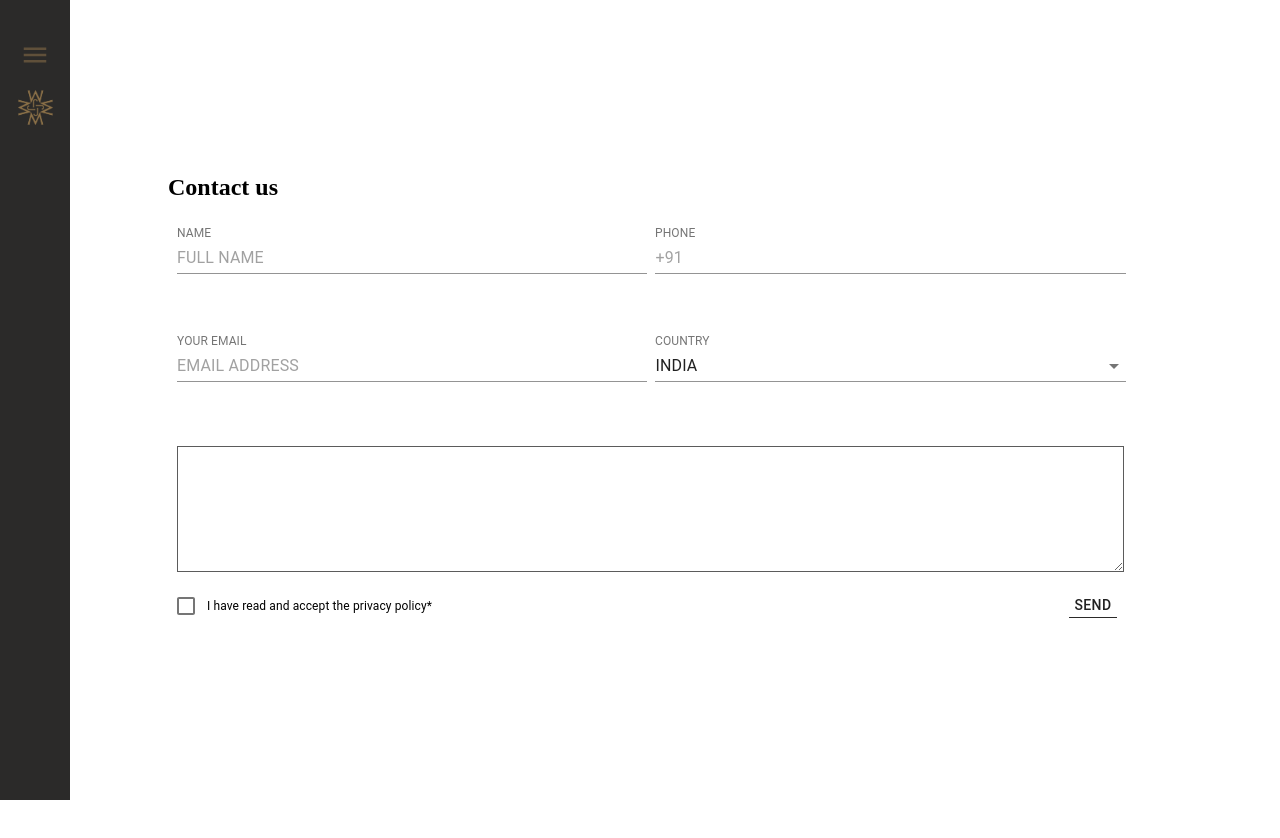
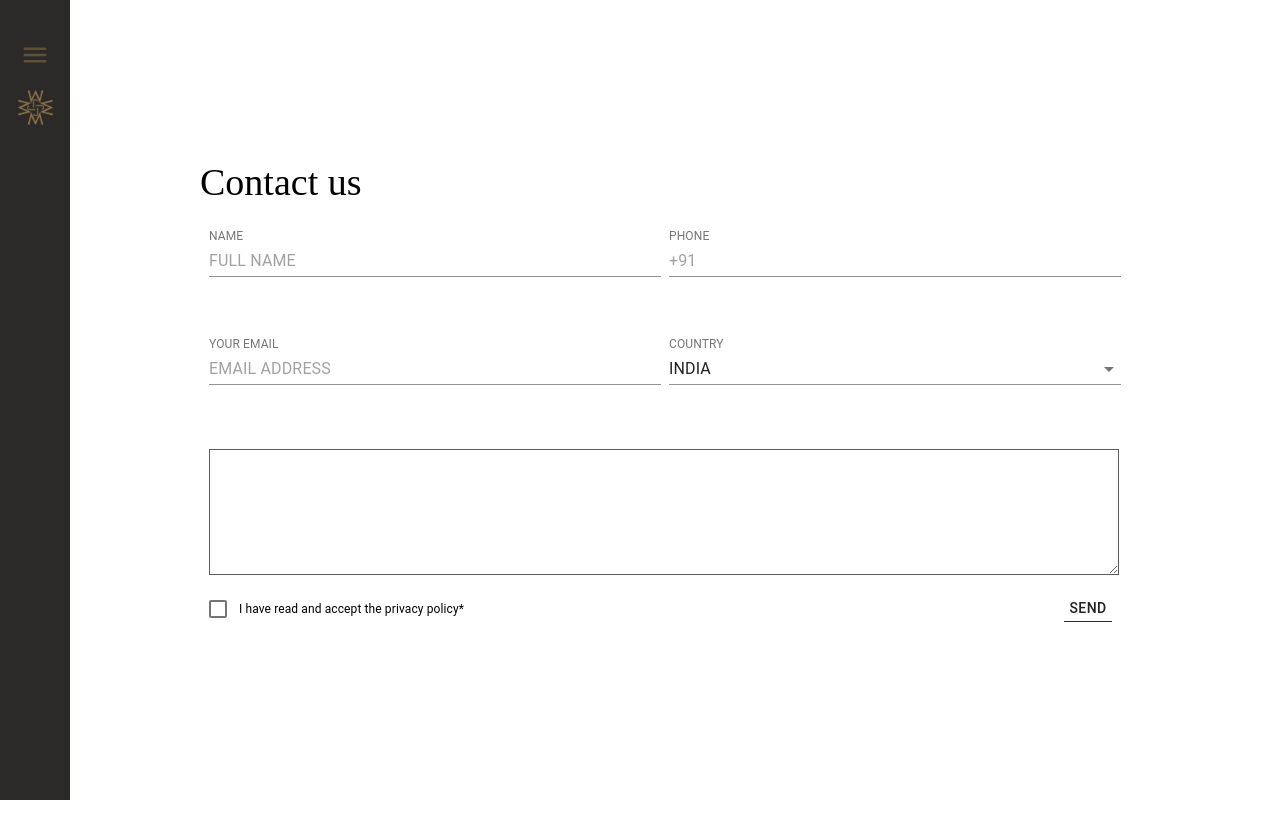
Before and after one commit to Takhine/jewels-by-mala, a React (Create React App) app: page /contact in a window 1280 px wide. After the commit the page ends 800 px from the top, so only its background shows below. Built offline with nearby package versions, Linux system fonts and the light colour scheme.

Commit message:
Font changes

```diff
--- a/src/pages/Contact.js
+++ b/src/pages/Contact.js
@@ -46,7 +46,7 @@ const Contact = () => {
             <div className="contact-box">
                 <h2>Contact us</h2>
                 <Grid className="contact-grid" container spacing={2}>
-                    <Grid className="contact-field-container" item xs={6}>
+                    <Grid className="contact-field-container" item xs={12} sm={6}>
                         <TextField
                             className="contact-field"
                             label="Name"
@@ -57,7 +57,7 @@ const Contact = () => {
                             }}
                         />
                     </Grid>
-                    <Grid className="contact-field-container" item xs={6}>
+                    <Grid className="contact-field-container" item xs={12} sm={6}>
                         <TextField
                             id="standard-name"
                             label="Phone"
@@ -69,7 +69,7 @@ const Contact = () => {
                         />
                     </Grid>
 
-                    <Grid className="contact-field-container" item xs={6}>
+                    <Grid className="contact-field-container" item xs={12} sm={6}>
                         <TextField
                             id="standard-name"
                             label="Your Email"
@@ -80,7 +80,7 @@ const Contact = () => {
                             }}
                         />
                     </Grid>
-                    <Grid className="contact-field-container" item xs={6}>
+                    <Grid className="contact-field-container" item xs={12} sm={6}>
                         <TextField
                             id="standard-select-currency"
                             select
--- a/src/static/scss/layout/_navigation.scss
+++ b/src/static/scss/layout/_navigation.scss
@@ -195,6 +195,7 @@
   left: 0;
   top: 90%;
   display: none;
+  color: $primary-grey;
   @include xl{
     font-size: 14px;
     width: auto;
--- a/src/static/scss/pages/_about.scss
+++ b/src/static/scss/pages/_about.scss
@@ -39,6 +39,9 @@
 
                 .about-text{
                     color: $primary-white;
+                    h2{
+                        font-size: medium;
+                    }
                     @include msm{
                         padding-left: 60px;
                         padding-right: 80px;
--- a/src/static/scss/pages/_artist.scss
+++ b/src/static/scss/pages/_artist.scss
@@ -27,6 +27,9 @@
                 font-size: larger;
             }
             .quote{
+                h2{
+                    font-weight: 200;
+                }
                 &:first-child{
                     text-align: center;
                 }
@@ -47,6 +50,9 @@
             .promise{
                 text-align: center;
                 margin: 0 15%;
+                h2{
+                    font-weight: 200;
+                }
             }
         }
     }
--- a/src/static/scss/pages/_collection.scss
+++ b/src/static/scss/pages/_collection.scss
@@ -41,7 +41,7 @@
                 color: $primary-brown;
                 border-bottom: 1px solid $primary-brown;
                 text-transform: uppercase;
-                font-size: $small-font;
+                font-size: small;
                 transition: 0.4s;
                 padding-left: 0;
                 cursor: pointer;
--- a/src/static/scss/pages/_contact.scss
+++ b/src/static/scss/pages/_contact.scss
@@ -1,22 +1,42 @@
 .contact{
-    display: flex;
-    height: 100vh;
-    flex-direction: row;
-    justify-content: center;
-    align-items: center;
     @media (orientation:landscape) and (max-width:900px) {
     padding-top: 120px;
 
     }
     @include xl{
         width: calc(100vw - 127px);
-        padding-top: 0;
+        padding-top: 120px;
     }
     @extend .container;
     @include xl{
         padding-left: 70px;
     }
     .contact-box{
+        position: absolute;
+        left: 0;
+        right: 0;
+        padding: 40px 16px;
+        h2{
+            font-weight: 200;
+            @include xl{
+                font-size: 50px;
+            }
+            @include mmd{
+                font-size: 38px;
+            }
+        }
+        @include msm{
+            padding: 40px 60px;
+        }
+        @include md{
+            padding: 40px 160px 40px;
+            margin: auto;
+
+        }
+        @include xl{
+            padding: 40px 160px 40px 200px;
+            margin: auto;
+        }
         .contact-grid{
             margin: 1px;
             .contact-field-container{
```
